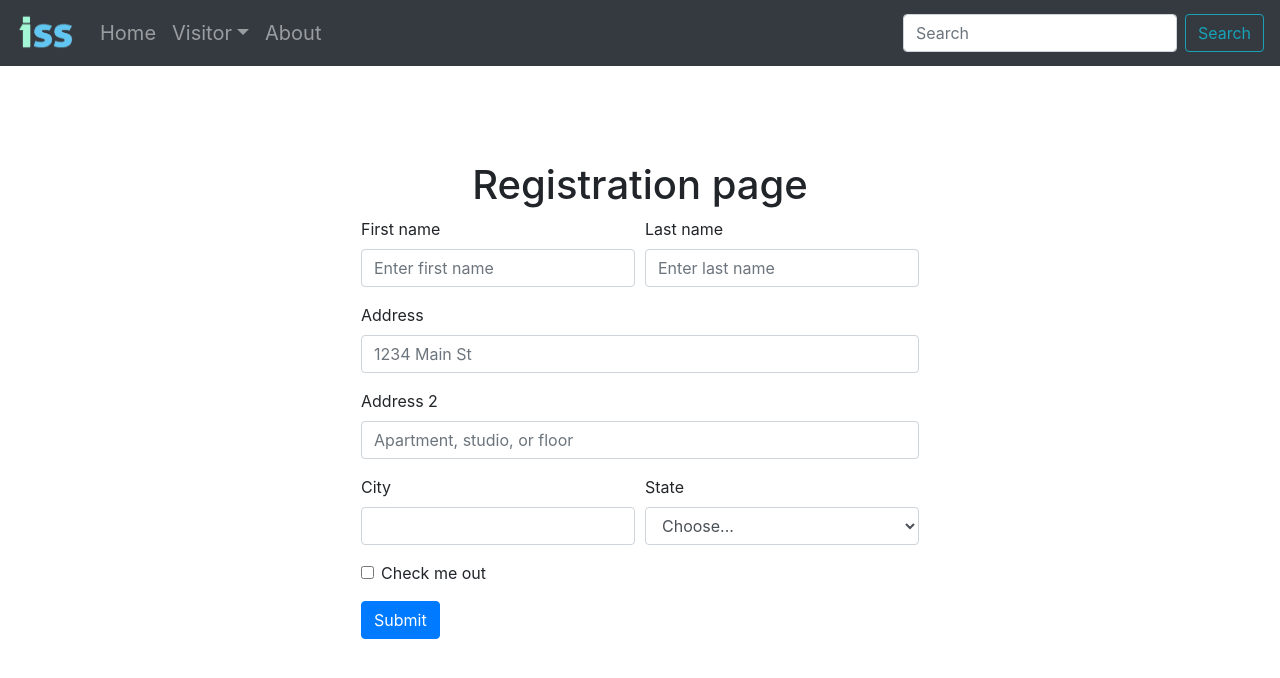
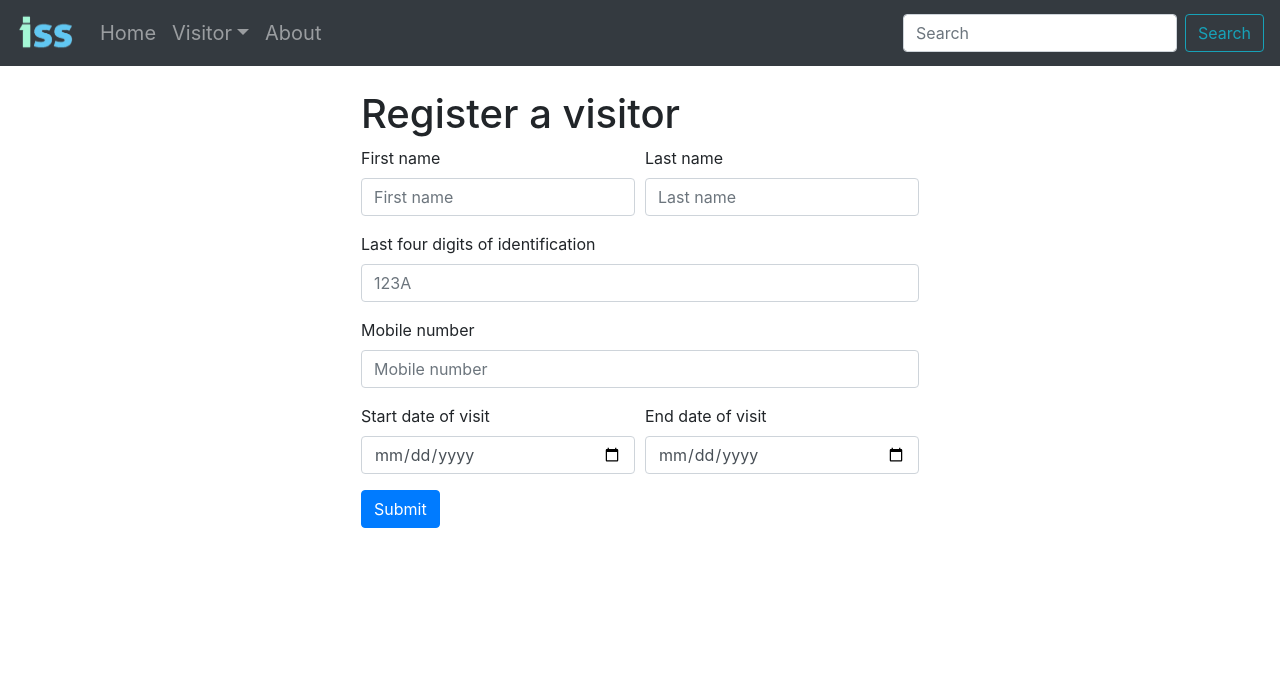
Before and after one commit to fabkoh/vms-ac-ui, a React (Create React App) app: page /visitor/register in a window 1280 px wide. Shown: the top 678 px of the page. Built offline with nearby package versions, Linux system fonts and the light colour scheme.

Commit message:
Modified visitor registration form

```diff
--- a/src/App.css
+++ b/src/App.css
@@ -1,14 +1,25 @@
 .App {
+  margin-top: 60px;
+  padding: 30px;
   text-align: center;
   align-content: center;
   display: flex;
   flex-direction: column;
   align-items: center;
   justify-content: center;
-  min-height: 100vh;
+
 }
 
 .Header {
+  text-align: left;
+  align-content: left;
+  display: flex;
+  flex-direction: column;
+  align-items: left;
+  justify-content: left;
+}
+
+.register-form {
   text-align: left;
   align-content: left;
   display: flex;
--- a/src/App.js
+++ b/src/App.js
@@ -9,8 +9,11 @@ function App() {
 
   return (
     <Router>
+      <div className="Header">
+        <Header/>
+      </div>
+
       <div className="App">
-      <Header/>
       <Switch>
           <Route exact path="/"><Home/></Route>
           <Route path="/visitor/register"><Register/></Route>
--- a/src/components/Header.js
+++ b/src/components/Header.js
@@ -2,9 +2,9 @@ import NavigationBar from "./NavigationBar"
 
 const Header = () => {
     return (
-        <div className="Header">
+
             <NavigationBar/>
-        </div>
+
     )
 }
 
--- a/src/components/Register.js
+++ b/src/components/Register.js
@@ -18,62 +18,79 @@ const Register = () => {
     const handleSubmit = (event) => {
         const form = event.currentTarget;
         console.log("in handlesubmit: " + form.checkValidity())
+        console.log(validated)
         if (form.checkValidity() === false) {
           event.preventDefault();
           event.stopPropagation();
         }
 
         setValidated(true);
-        console.log("in handlesubmit: " + validated)
+        console.log("in handlesubmit second line: " + validated)
       };
 
     console.log('First Name: ' + firstName);
     console.log('Last Name: ' + lastName);
 
     return (
-        <div>
-            <h1>Registration page</h1>
-            <Form validated={validated} onSubmit={handleSubmit} style={{textAlign:'left'}}>
+        <div className="register-form">
+            <h1>Register a visitor</h1>
+            <Form noValidate validated={validated} onSubmit={handleSubmit} style={{textAlign:'left'}}>
             <Form.Row>
                 <Form.Group as={Col} controlId="formGridFirstName">
                 <Form.Label>First name</Form.Label>
-                <Form.Control type="text" placeholder="Enter first name" value={firstName} onChange={(e) => setFirstName(e.target.value)}/>
+                <Form.Control
+                    required
+                    type="text"
+                    placeholder="First name"
+                    defaultValue={firstName}
+                    onChange={(e) => setFirstName(e.target.value)}/>
+                <Form.Control.Feedback type="invalid">Please provide a name</Form.Control.Feedback>
                 </Form.Group>
 
                 <Form.Group as={Col} controlId="formGridLastName">
                 <Form.Label>Last name</Form.Label>
-                <Form.Control type="text" placeholder="Enter last name" value={lastName} onChange={(e) => setLastName(e.target.value)}/>
+                <Form.Control
+                    required type="text"
+                    placeholder="Last name"
+                    defaultValue={lastName}
+                    onChange={(e) => setLastName(e.target.value)}/>
+                <Form.Control.Feedback type="invalid">Please provide a name</Form.Control.Feedback>
                 </Form.Group>
             </Form.Row>
 
             <Form.Group controlId="formGridLastFourDigits">
-                <Form.Label>Address</Form.Label>
-                <Form.Control placeholder="1234 Main St" />
+                <Form.Label>Last four digits of identification</Form.Label>
+                <Form.Control
+                    required
+                    placeholder="123A"
+                    defaultValue={lastFourDigits}
+                    onChange={(e) => setLastFourDigits(e.target.value)}/>
+                <Form.Control.Feedback type="invalid">Please provide the last four digits of your identification</Form.Control.Feedback>
             </Form.Group>
 
-            <Form.Group controlId="formGridAddress2">
-                <Form.Label>Address 2</Form.Label>
-                <Form.Control placeholder="Apartment, studio, or floor" />
+            <Form.Group controlId="formGridMobileNumer">
+                <Form.Label>Mobile number</Form.Label>
+                <Form.Control
+                    required
+                    placeholder="Mobile number"
+                    defaultValue={mobileNumber}
+                    onChange={(e) => setMobileNumber(e.target.value)} />
+                <Form.Control.Feedback type="invalid">Please provide a mobile number</Form.Control.Feedback>
             </Form.Group>
 
             <Form.Row>
-                <Form.Group as={Col} controlId="formGridCity">
-                <Form.Label>City</Form.Label>
-                <Form.Control />
+                <Form.Group as={Col} controlId="formGridStartDate">
+                <Form.Label>Start date of visit</Form.Label>
+                <Form.Control required type="date"/>
+                <Form.Control.Feedback type="invalid"></Form.Control.Feedback>
                 </Form.Group>
 
-                <Form.Group as={Col} controlId="formGridState">
-                <Form.Label>State</Form.Label>
-                <Form.Control as="select" defaultValue="Choose...">
-                    <option>Choose...</option>
-                    <option>...</option>
-                </Form.Control>
+                <Form.Group as={Col} controlId="formGridEndDate">
+                <Form.Label>End date of visit</Form.Label>
+                <Form.Control required type="date"/>
+                <Form.Control.Feedback type="invalid"></Form.Control.Feedback>
                 </Form.Group>
             </Form.Row>
-
-            <Form.Group id="formGridCheckbox">
-                <Form.Check type="checkbox" label="Check me out" />
-            </Form.Group>
 
             <Button variant="primary" type="submit">
                 Submit
```
